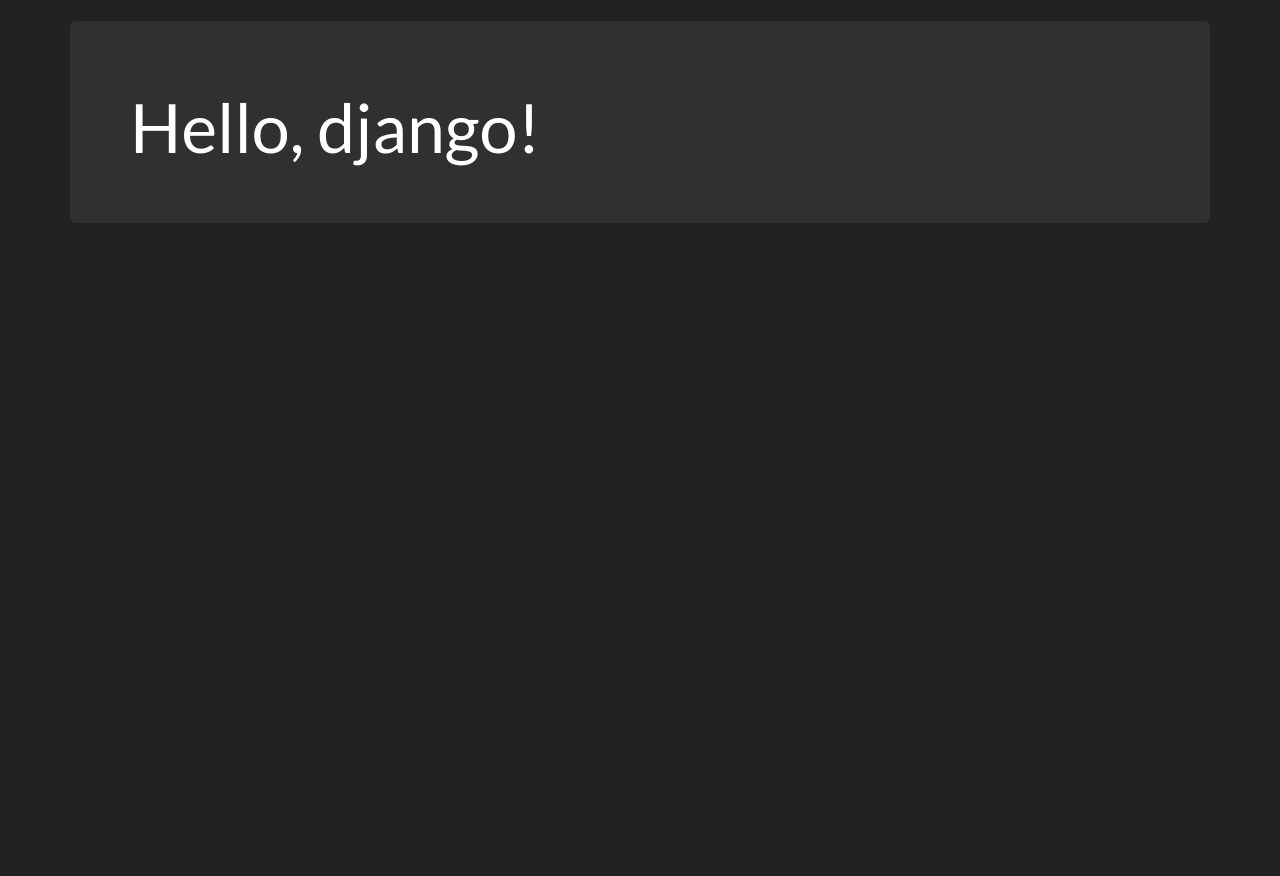
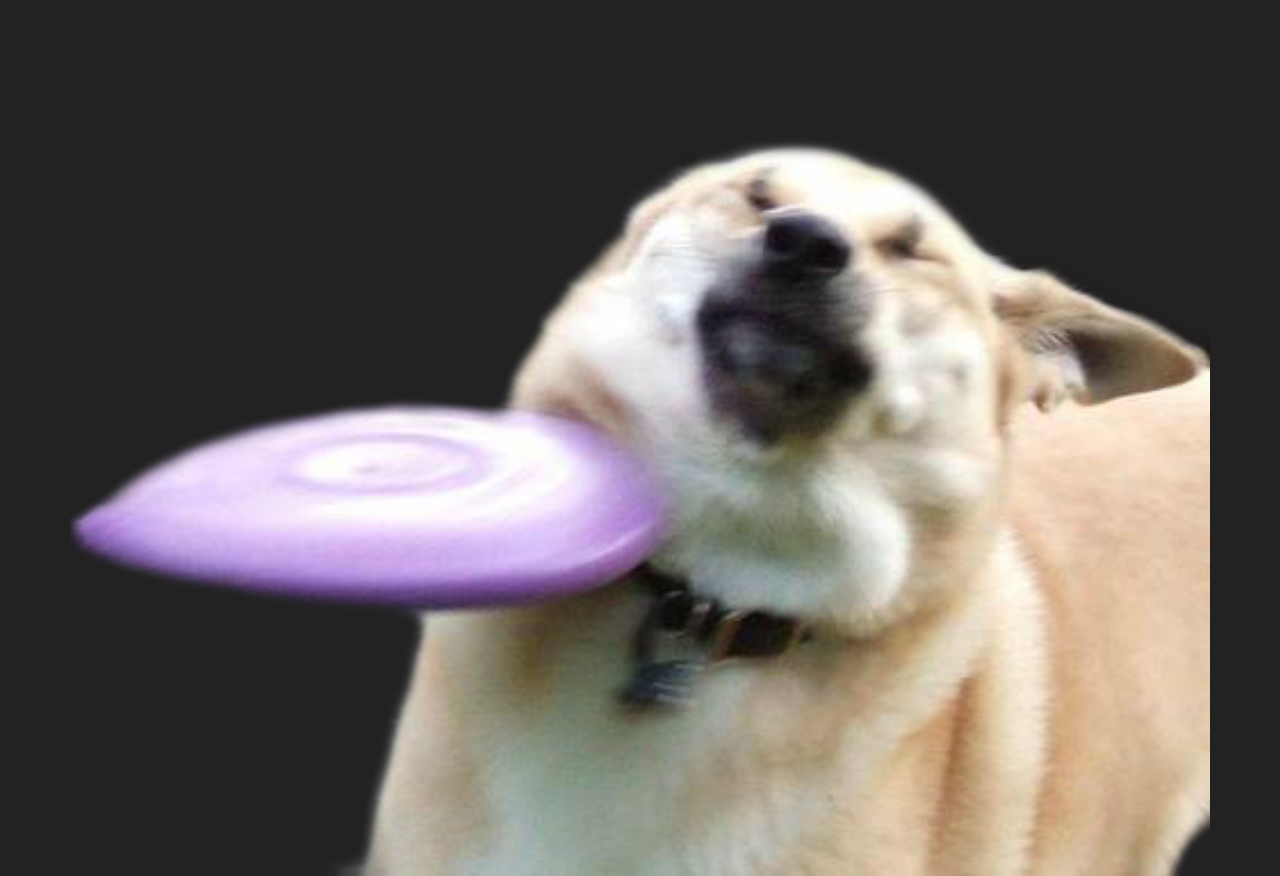
Before and after one commit to octomike/hellodjango, a Django app: template templates/index.html in a window 1280 px wide. Shown: the part 60-936 px from the top of the page. Before the commit the page ends 283 px from the top, so only its background shows below. Run offline with Django 3.2, Linux system fonts and the light colour scheme; the template is opened without the code that fills it, so the values that code supplies are empty; some libraries are stand-ins or nearby versions.

Commit message:
front page dog

```diff
--- a/templates/index.html
+++ b/templates/index.html
@@ -1,6 +1,7 @@
 {% extends "base.html" %}
 {% block body %}
-<div class="jumbotron">
-  <h1>Hello, django!</h1>
-</div>
+{% load staticfiles %}
+<center>
+    <img width="100%" class="media-object" src="{% static "img/dog.png" %}">
+</center>
 {% endblock %}
```
Also changed, not shown: static/img/dog.png (added).
